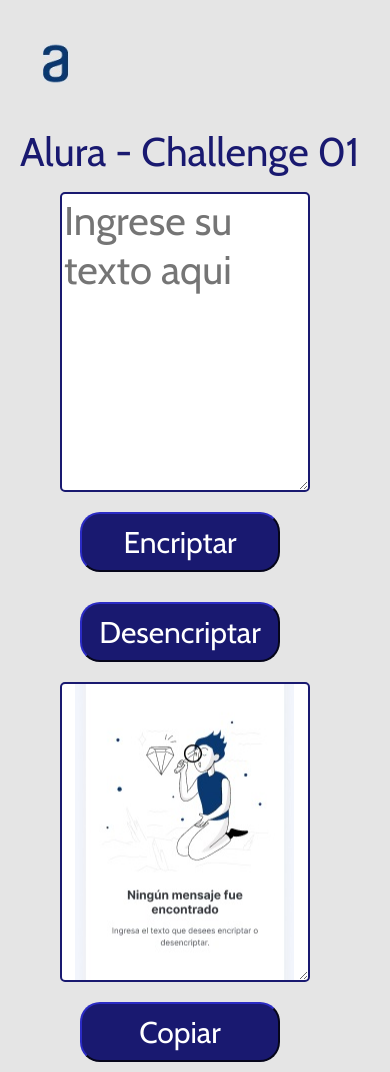
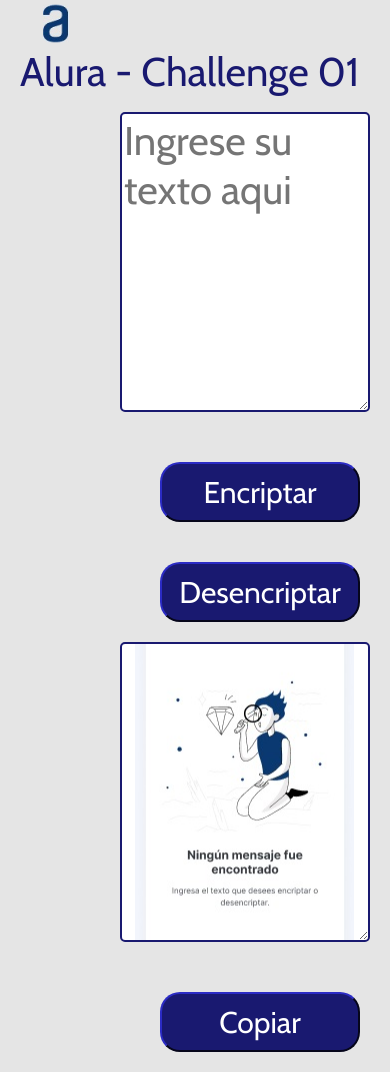
Before and after one commit to eaortegag3/prototipo, a plain HTML site: page index.html in a window 390 px wide. Before the commit the page ends 844 px from the top, so only its background shows below. Drawn offline with nearby package versions, Linux system fonts and the light colour scheme.

Commit message:
mejorado archivo style.css

```diff
--- a/style.css
+++ b/style.css
@@ -5,20 +5,24 @@
 
 body{
     background-color: #E5E5E5;
-    position: absolute;
+    width: 100%;
+    height: 1000px;
 
 }
 
 header{
     display: flex;
+    width: 100%;
     height: 200px;
+    align-items: center;
 
 }
 .logo{
-    margin: 40px 0 40px 40px;
+    margin-left:40px;
 }
+
 header p{
-    margin: 60px 0 0 60px;
+    margin: auto;
     font-size: 40px;
     color: midnightblue;
 }
@@ -38,7 +42,7 @@
 .input-texto, .mensaje{
     width: 80%;
     height: 300px;
-    margin-left: 60px;
+    margin-left: 120px;
     border-radius: 5px;
     border: 2px solid midnightblue;
 
@@ -52,7 +56,8 @@
 
 .contenedor-principal, .contenedor-copiar{
     margin-top: 30px;
-    margin-left: 100px;
+    margin-left: 140px;
+    display: inline;
 
 }
 
@@ -96,14 +101,13 @@
 }
 
 .contenedor-principal, .contenedor-copiar{
-    margin-top: 10px;
-    margin-left: 80px;
+  display: block;
+
 
 }
 .decoder{
     width: 200px;
     height: 60px;
-    margin: 10px 10px 20px 0;
     font-size: 30px;
 
 }
```
